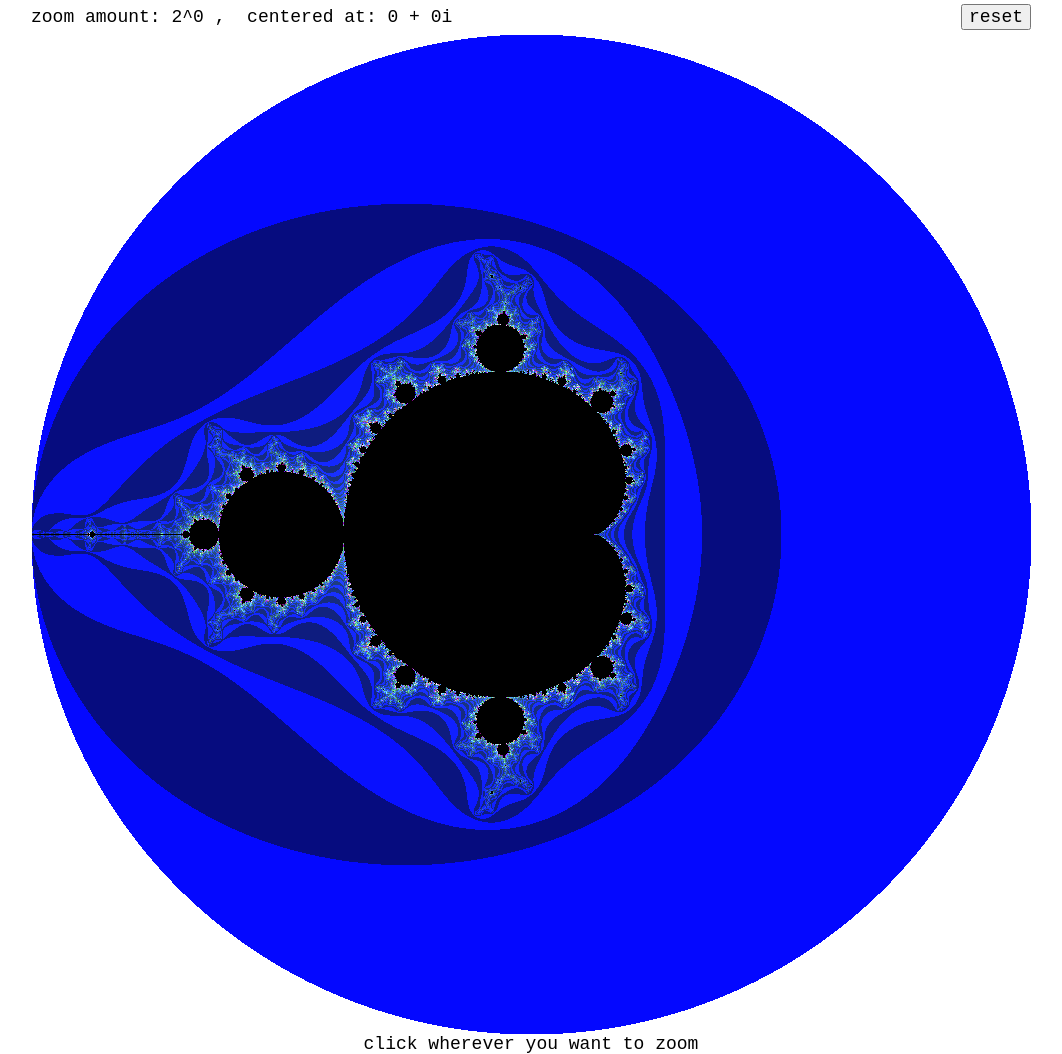
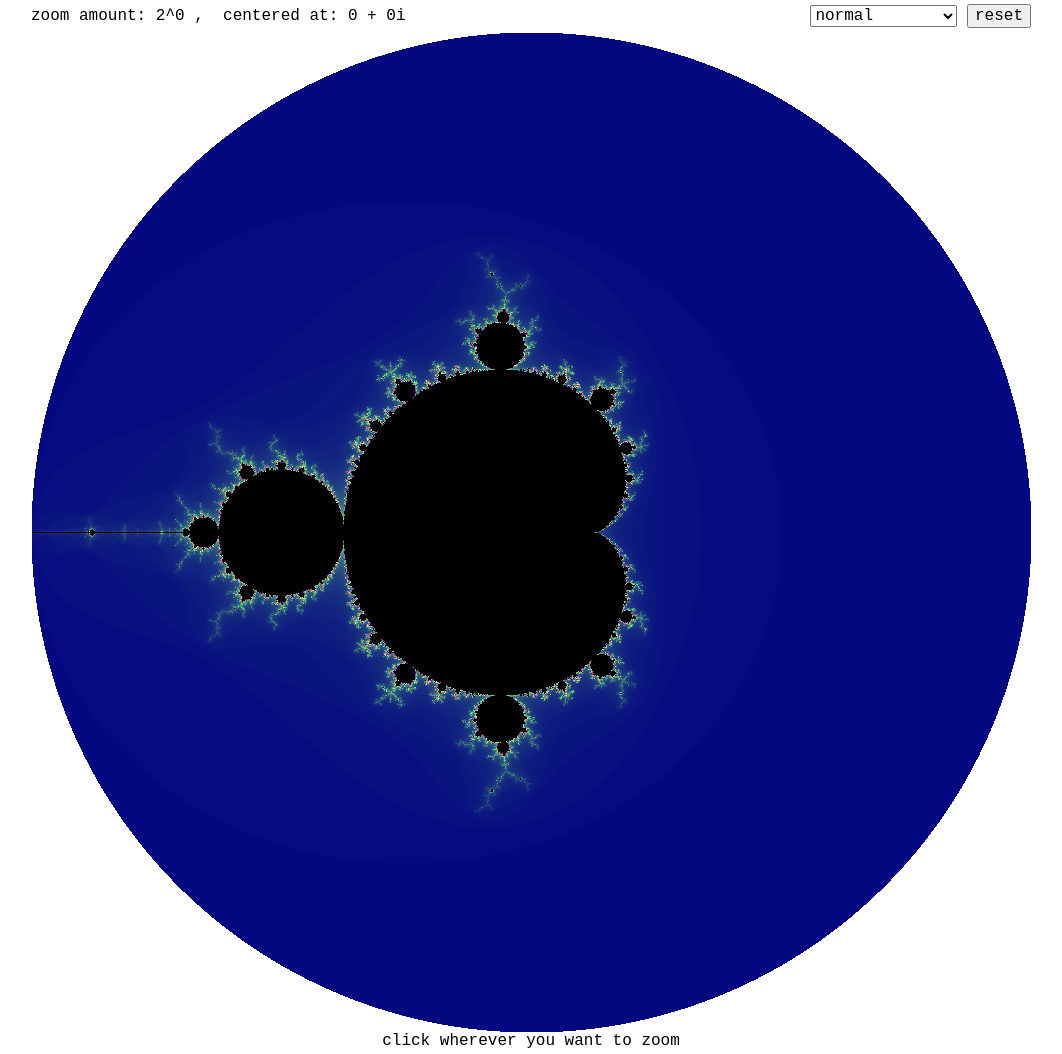
Before and after one commit to jameswillett/mandelbrot, a website: page index.html in a window 1280 px wide. Shown: the whole page, without its empty margins (109-1171 px from the left). Drawn offline with Linux system fonts and the light colour scheme.

Commit message:
fidelity dropdown

```diff
--- a/index.css
+++ b/index.css
@@ -7,7 +7,7 @@ body {
 * {
   font-family: monospace;
   font-weight: 500;
-  font-size: 18px;
+  font-size: 16px;
 }
 
 #brot-container {
--- a/index.html
+++ b/index.html
@@ -14,6 +14,11 @@
           <div id="hovered-value"></div>
         </div>
         <div>
+          <select id="fidelity">
+            <option value="0">normal</option>
+            <option value="1">hi-def</option>
+            <option value="2">really hi-def</option>
+          </select>
           <button id="reset-button">reset</button>
         </div>
       </div>
--- a/index.js
+++ b/index.js
@@ -4,7 +4,7 @@ const RESOLUTION = canvas.clientWidth;
 
 // number of iterations we stop at to define a pixel as in the mandelbrot set (black)
 // lower is faster but will give you a less defined final image
-const MAX_ITER = 0xff;
+let MAX_ITER = 0x100;
 
 class Complex {
   constructor(r, i) {
@@ -85,9 +85,9 @@ class Complex {
 const getColor = (n) => {
   if (n >= MAX_ITER) return [0, 0, 0];
   if (n <= 0) return [0xff, 0xff, 0xff];
-  const r = (n % 128) * 2;
-  const g = (n % 64) * 4;
-  const b = ((n % 2) * -128) + 0xff;
+  const r = n < (MAX_ITER / 2) ? (n % 0x80) * 2 : 0x80;
+  const g = (n % 0x40) * 4;
+  const b = n < (MAX_ITER / 2) ? 0x80 : ((n % 2) * 0x80 * -1) + 0xff;
   return [r, g, b];
 };
 
@@ -183,6 +183,11 @@ canvas.addEventListener("mouseover", handleHover);
 canvas.addEventListener("mouseout", clearHoveredValue);
 canvas.addEventListener("click", handleClick);
 
+document.getElementById("fidelity").addEventListener("change", (e) => {
+  MAX_ITER = [0x100, 0x200, 0x400][e.target.value];
+  doWork();
+});
+
 const initAndDoWork = () => {
   initValues();
   doWork();
```
